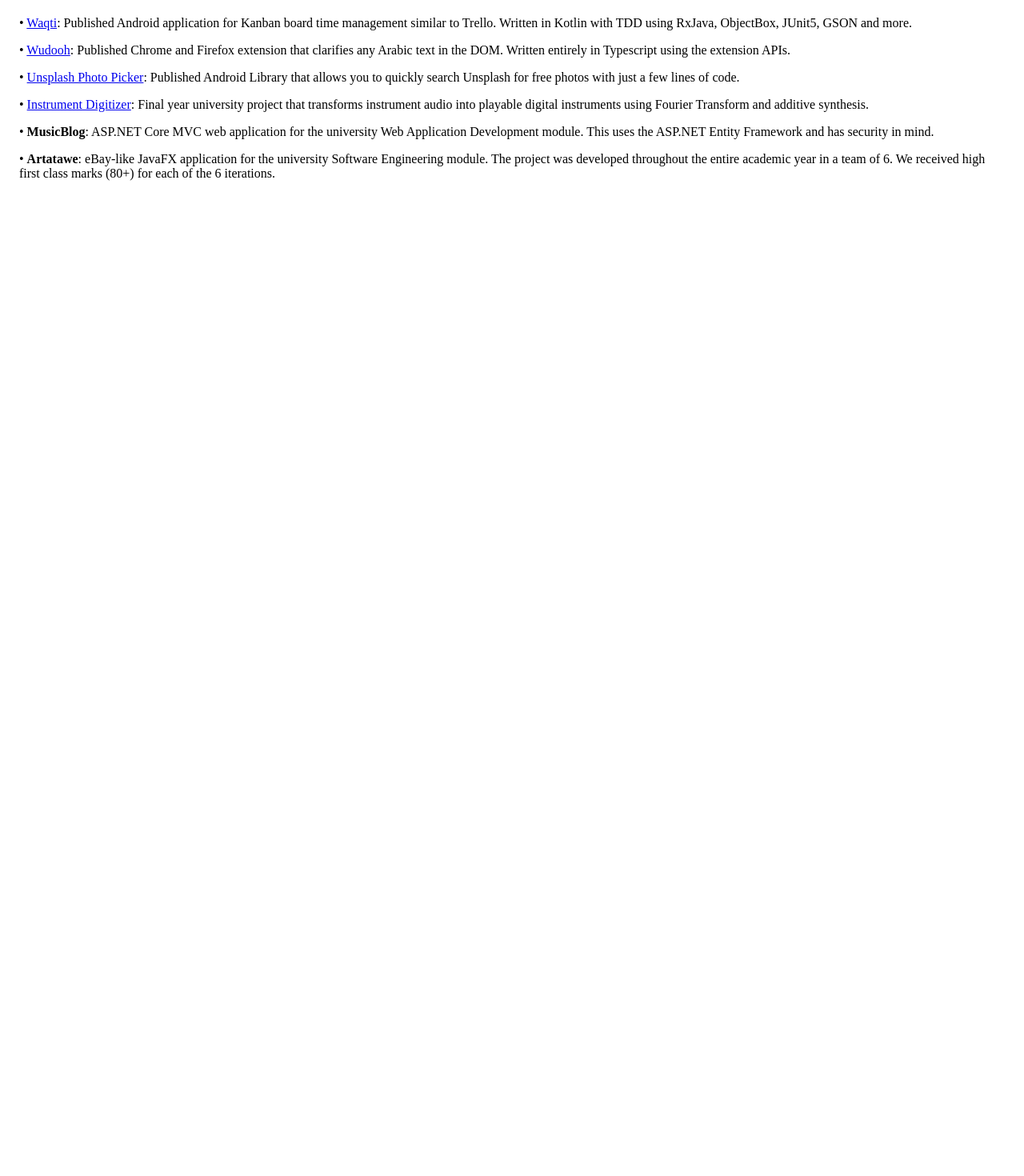
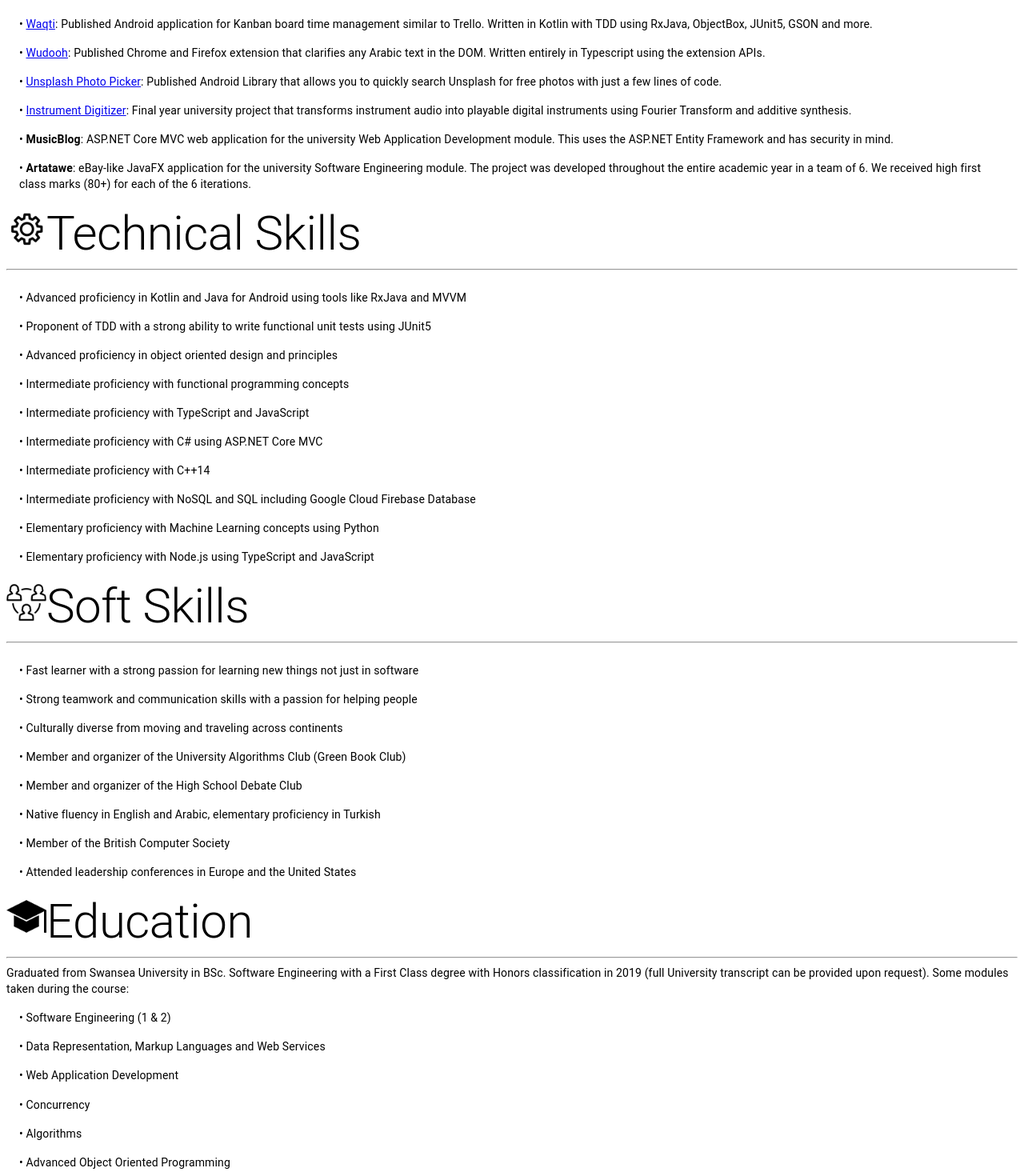
Before and after one commit to basshelal/basshelal.github.io, a React app: page / in a window 1280 px wide. Shown: the part 460-1930 px from the top of the page at 80% size. Before the commit the page ends 800 px from the top, so only its background shows below. Built offline with nearby package versions, Linux system fonts and the light colour scheme; no server answers.

Commit message:
Basic markup and text done from legacy, css needed 😩😩😩

```diff
--- a/src/components/App.tsx
+++ b/src/components/App.tsx
@@ -2,13 +2,17 @@ import * as React from "react"
 import {FC} from "react"
 import {BrowserRouter} from "react-router-dom"
 import {Header} from "./Header"
-import {ProjectsSection} from "./Sections"
+import {EducationSection, InterestsSection, ProjectsSection, SoftSkillSection, TechnicalSkillsSection} from "./Sections"
 
 export const App: FC = () => {
     return (
         <BrowserRouter>
             <Header/>
             <ProjectsSection/>
+            <TechnicalSkillsSection/>
+            <SoftSkillSection/>
+            <EducationSection/>
+            <InterestsSection/>
         </BrowserRouter>
     )
 }
--- a/src/components/Header.tsx
+++ b/src/components/Header.tsx
@@ -1,6 +1,6 @@
-import React, {FC, useState} from "react"
+import React, {FC} from "react"
 import {Avatar, Paper, Typography} from "@material-ui/core"
-import {P} from "./Utils"
+import {P, state} from "./Utils"
 
 export interface HeaderState {
     avatarUrl?: string
@@ -8,7 +8,7 @@ export interface HeaderState {
 
 export const Header: FC = (props: P) => {
 
-    const [avatarUrl, setAvatarUrl] = useState<string>("")
+    const {get: avatarUrl, set: setAvatarUrl} = state<string>("")
 
     const fetchAvatarImage = async () => {
         const json: any = await (await fetch("https://api.github.com/users/basshelal")).json()
--- a/src/components/Sections.tsx
+++ b/src/components/Sections.tsx
@@ -1,12 +1,12 @@
 import * as React from "react"
 import {FC} from "react"
-import {List, ListItem, Typography} from "@material-ui/core"
-import {Link} from "./SmallComponents"
+import {List, Typography} from "@material-ui/core"
+import {Item, Link, Text} from "./SmallComponents"
 import {P} from "./Utils"
 
 export interface SectionProps {
+    sectionTitle: string
     imgSrc: string
-    sectionTitle: string
 }
 
 export const Section: FC<SectionProps> = (props: P<SectionProps>) => {
@@ -20,50 +20,157 @@ export const Section: FC<SectionProps> = (props: P<SectionProps>) => {
 
 export const ProjectsSection: FC = (props: P) => {
     return (
-        <Section imgSrc="./res/images/projects.svg" sectionTitle="Projects">
+        <Section sectionTitle="Projects" imgSrc="./res/images/projects.svg">
             <List>
-                <ListItem>
-                    <div>
+                <Item>
                     • <Link href="https://github.com/basshelal/Waqti-Android">Waqti</Link>:
                     Published Android application for Kanban board time management similar to Trello.
                     Written in Kotlin with TDD using RxJava, ObjectBox, JUnit5, GSON and more.
-                    </div>
-                </ListItem>
-                <ListItem>
-                    <div>
+                </Item>
+                <Item>
                     • <Link href="https://github.com/basshelal/Wudooh">Wudooh</Link>:
                     Published Chrome and Firefox extension that clarifies any Arabic text in the
                     DOM. Written entirely in Typescript using the extension APIs.
-                    </div>
-                </ListItem>
-                <ListItem>
-                    <div>
+                </Item>
+                <Item>
                     • <Link href="https://github.com/basshelal/UnsplashPhotoPicker">Unsplash Photo Picker</Link>:
                     Published Android Library that allows you to quickly search Unsplash for
                     free photos with just a few lines of code.
-                    </div>
-                </ListItem>
-                <ListItem>
-                    <div>
+                </Item>
+                <Item>
                     • <Link href="https://github.com/basshelal/InstrumentDigitizer">Instrument Digitizer</Link>:
                     Final year university project that transforms instrument audio into
                     playable digital instruments using Fourier Transform and additive synthesis.
-                    </div>
-                </ListItem>
-                <ListItem>
-                    <div>
+                </Item>
+                <Item>
                     • <b>MusicBlog</b>: ASP.NET Core MVC web application for the university Web Application
                     Development module. This uses the ASP.NET Entity Framework and has security in mind.
-                    </div>
-                </ListItem>
-                <ListItem>
-                    <div>
+                </Item>
+                <Item>
                     • <b>Artatawe</b>: eBay-like JavaFX application for the university Software Engineering module.
                     The project was developed throughout the entire academic year in a team of 6. We
                     received high first class marks (80+) for each of the 6 iterations.
-                    </div>
-                </ListItem>
+                </Item>
             </List>
         </Section>
     )
 }
+
+export const TechnicalSkillsSection: FC = (props: P) => {
+    return (<Section sectionTitle="Technical Skills" imgSrc="./res/images/technical-skills.svg">
+            <List>
+                <Item>
+                    • Advanced proficiency in Kotlin and Java for Android using tools like RxJava and MVVM
+                </Item>
+                <Item>
+                    • Proponent of TDD with a strong ability to write functional unit tests using JUnit5
+                </Item>
+                <Item>
+                    • Advanced proficiency in object oriented design and principles
+                </Item>
+                <Item>
+                    • Intermediate proficiency with functional programming concepts
+                </Item>
+                <Item>
+                    • Intermediate proficiency with TypeScript and JavaScript
+                </Item>
+                <Item>
+                    • Intermediate proficiency with C# using ASP.NET Core MVC
+                </Item>
+                <Item>
+                    • Intermediate proficiency with C++14
+                </Item>
+                <Item>
+                    • Intermediate proficiency with NoSQL and SQL including Google Cloud Firebase Database
+                </Item>
+                <Item>
+                    • Elementary proficiency with Machine Learning concepts using Python
+                </Item>
+                <Item>
+                    • Elementary proficiency with Node.js using TypeScript and JavaScript
+                </Item>
+            </List>
+        </Section>
+    )
+}
+
+export const SoftSkillSection: FC = (props: P) => {
+    return (<Section sectionTitle="Soft Skills" imgSrc="./res/images/soft-skills.svg">
+        <List>
+            <Item>
+                • Fast learner with a strong passion for learning new things not just in software
+            </Item>
+            <Item>
+                • Strong teamwork and communication skills with a passion for helping people
+            </Item>
+            <Item>
+                • Culturally diverse from moving and traveling across continents
+            </Item>
+            <Item>
+                • Member and organizer of the University Algorithms Club (Green Book Club)
+            </Item>
+            <Item>
+                • Member and organizer of the High School Debate Club
+            </Item>
+            <Item>
+                • Native fluency in English and Arabic, elementary proficiency in Turkish
+            </Item>
+            <Item>
+                • Member of the British Computer Society
+            </Item>
+            <Item>
+                • Attended leadership conferences in Europe and the United States
+            </Item>
+        </List>
+    </Section>)
+}
+
+export const EducationSection: FC = (props: P) => {
+    return (<Section sectionTitle="Education" imgSrc="./res/images/education.svg">
+            <Text>
+                Graduated from Swansea University in BSc. Software Engineering with a First Class degree
+                with Honors classification in 2019 (full University transcript can be provided upon request).
+                Some modules taken during the course:
+            </Text>
+            <List>
+                <Item>
+                    • Software Engineering (1 & 2)
+                </Item>
+                <Item>
+                    • Data Representation, Markup Languages and Web Services
+                </Item>
+                <Item>
+                    • Web Application Development
+                </Item>
+                <Item>
+                    • Concurrency
+                </Item>
+                <Item>
+                    • Algorithms
+                </Item>
+                <Item>
+                    • Advanced Object Oriented Programming
+                </Item>
+                <Item>
+                    • Big Data and Machine Learning
+                </Item>
+                <Item>
+                    • Software Testing
+                </Item>
+                <Item>
+                    • Database Systems
+                </Item>
+            </List>
+        </Section>
+    )
+}
+
+export const InterestsSection: FC = (props: P) => {
+    return (<Section sectionTitle="Interests" imgSrc="./res/images/interests.svg">
+        <Text>
+            When I’m not building software or reading about it, I enjoy playing on the keyboard a wide
+            variety of music genres, learning about different languages and cultures and trying to
+            understand human behavior and psychology. I really like cats too.
+        </Text>
+    </Section>)
+}
--- a/src/components/SmallComponents.tsx
+++ b/src/components/SmallComponents.tsx
@@ -1,6 +1,15 @@
 import * as React from "react"
 import {FC} from "react"
 import {P} from "./Utils"
+import {ListItem, Typography} from "@material-ui/core"
+
+export const Text: FC = (props: P) => {
+    return (<Typography variant="body2">{props.children}</Typography>)
+}
+
+export const Item: FC = (props: P) => {
+    return (<ListItem><Text>{props.children}</Text></ListItem>)
+}
 
 export const Link: FC<{ href: string }> = (props: P<{ href: string }>) => {
     return (<a href={props.href} target="_blank">{props.children}</a>)
--- a/src/components/Utils.tsx
+++ b/src/components/Utils.tsx
@@ -1,3 +1,8 @@
-import {PropsWithChildren} from "react"
+import {Dispatch, PropsWithChildren, SetStateAction, useState} from "react"
 
 export type P<T = {}> = PropsWithChildren<T>
+
+export function state<S>(initialState: S | (() => S)): { get: S, set: Dispatch<SetStateAction<S>> } {
+    const [state, setState] = useState<S>(initialState)
+    return {get: state, set: setState}
+}
```
Also changed, not shown: 2 other files (tests, documents, lock files or other folders). Lines whose indentation alone changed are shown as unchanged.
